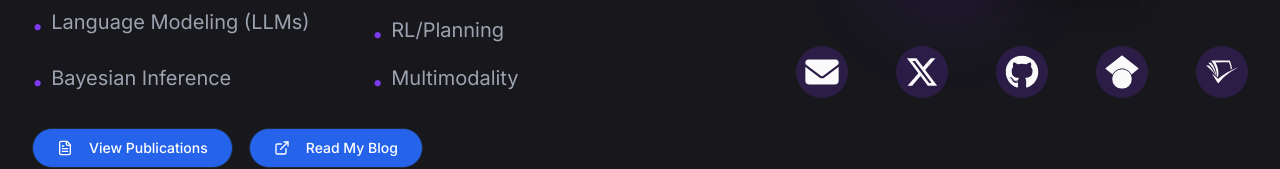
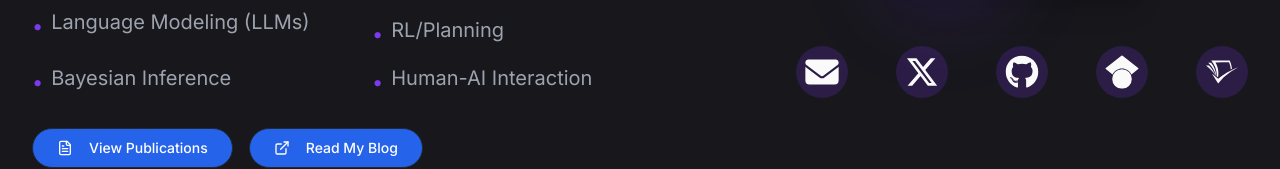
Before and after one commit to mridul3301/mridul3301.github.io, a Next.js app: page / in a window 1280 px wide. Shown: the part 468-637 px from the top of the page. Built offline with nearby package versions, Linux system fonts and the light colour scheme.

Commit message:
Update topic

```diff
--- a/app/ClientPage.tsx
+++ b/app/ClientPage.tsx
@@ -60,7 +60,7 @@ export default function Home() {
                   </li>
                   <li className="flex items-start gap-2 text-xl">
                     <span className="text-primary mt-1">•</span>
-                    <span>Multimodality</span>
+                    <span>Human-AI Interaction</span>
                   </li>
                 </ul>
               </div>
```
